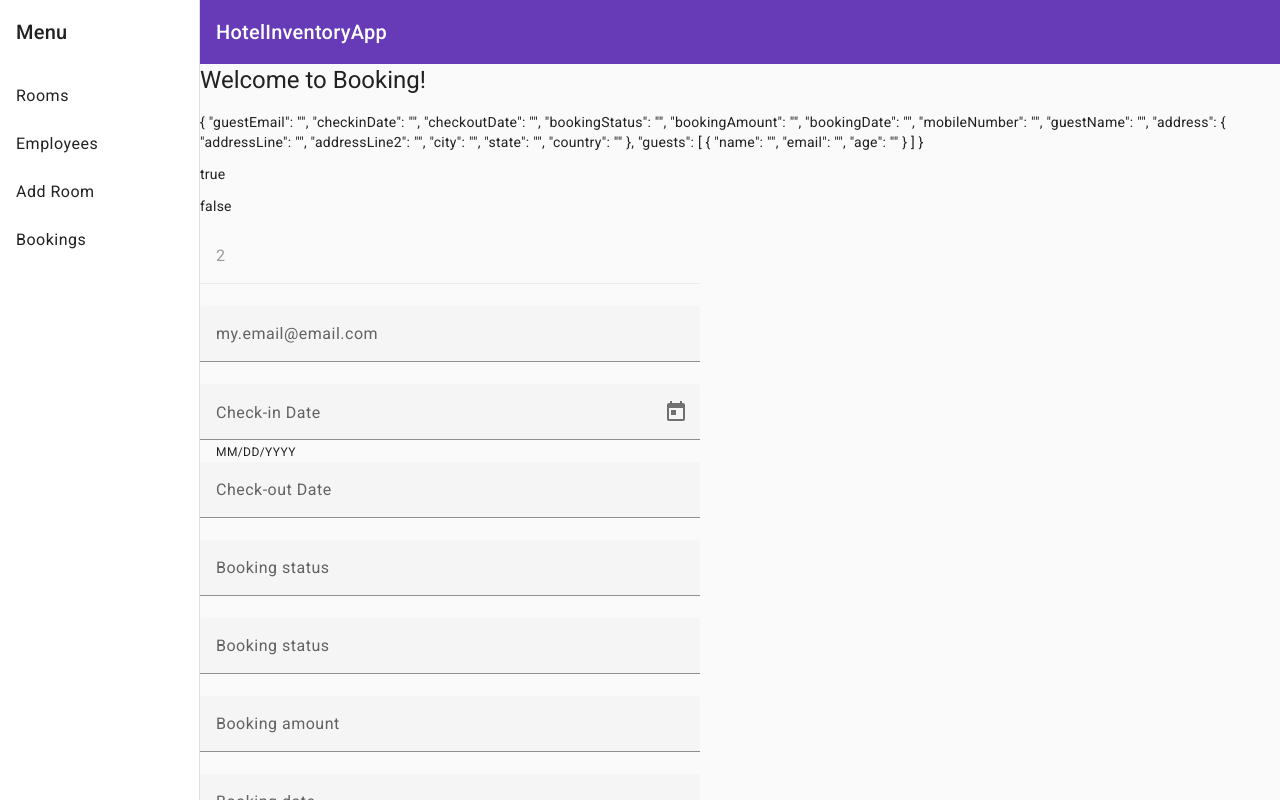
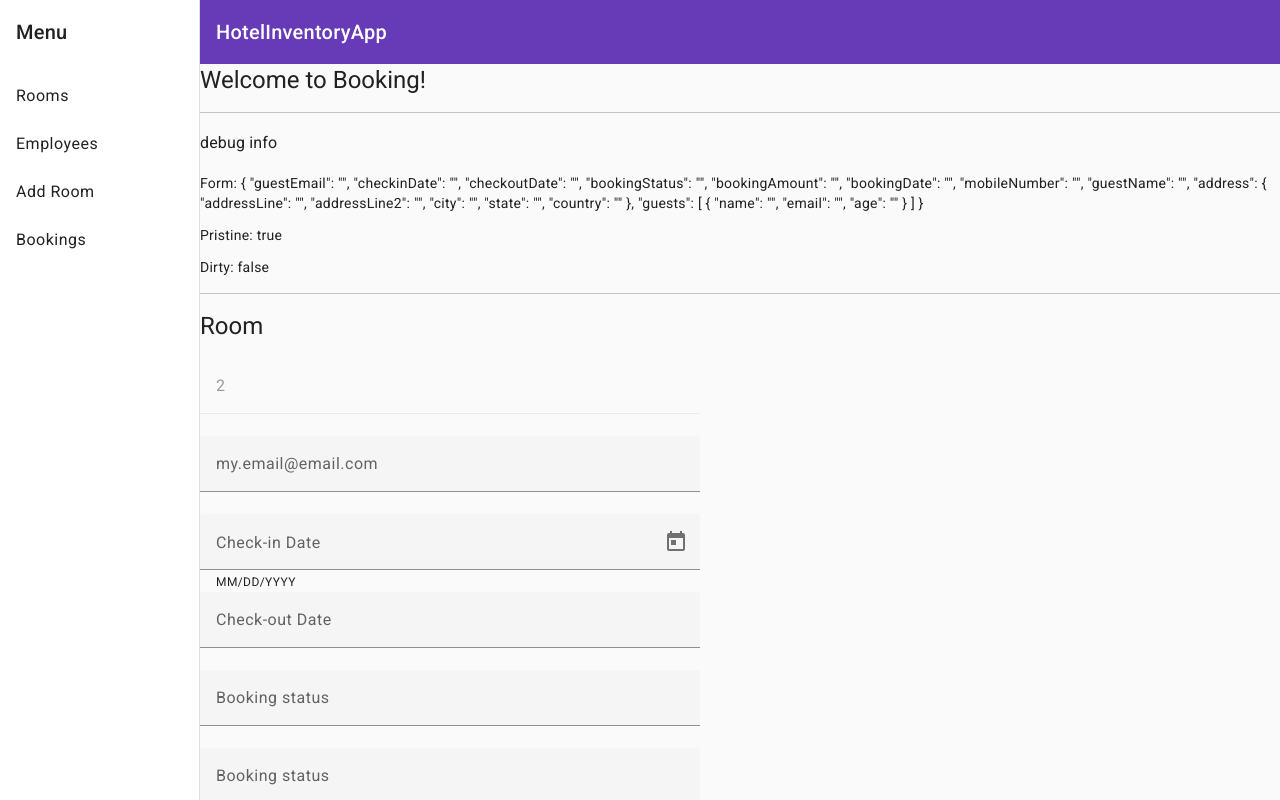
Before and after one commit to jerik609/HotelInventoryApp, an Angular app: page /booking in a window 1280 px wide. Built offline with nearby package versions, Linux system fonts and the light colour scheme.

Commit message:
finishing touches on dynamic forms

```diff
--- a/src/app/booking/booking.component.html
+++ b/src/app/booking/booking.component.html
@@ -1,4 +1,6 @@
 <h1>Welcome to Booking!</h1>
+
+<hr>
 
 <!-- <p>{{ bookingForm2.value | json }}</p>
 <p>{{ bookingForm2.pristine | json }}</p>
@@ -19,12 +21,15 @@
 <p>============ SEPARATOR =============</p>
 <br> -->
 
-<p>{{ bookingForm.value | json }}</p>
-<p>{{ bookingForm.pristine | json }}</p>
-<p>{{ bookingForm.dirty | json }}</p>
+<h3> debug info </h3>
+<p>Form: {{ bookingForm.value | json }}</p>
+<p>Pristine: {{ bookingForm.pristine | json }}</p>
+<p>Dirty: {{ bookingForm.dirty | json }}</p>
+
+<hr>
 
 <form class="example-form" [formGroup]="bookingForm" (ngSubmit)="addBooking()">
-
+    <h1>Room</h1>
     <mat-form-field class="example-full-width">
         <input
             type="text"
@@ -157,11 +162,20 @@
 
     <!-- guest array -->
     <!-- https://stackoverflow.com/questions/57271347/how-to-make-a-dynamic-form-in-angular-with-an-ngfor -->
+
+    <div formArrayName="guests">
+        <h1> Guests </h1>
         <div>
             <button mat-raised-button color="primary" type="button" (click)="addGuest()">Add Guest</button>
         </div>
-    <div formArrayName="guests">
         <div *ngFor="let guest of guests.controls; let i=index">
+            <mat-accordion class="example-headers-align" multi>
+                <mat-expansion-panel>
+
+                    <mat-expansion-panel-header>
+                        <mat-panel-title>Guest {{ i + 1 }} </mat-panel-title>
+                    </mat-expansion-panel-header>
+
                     <div [formGroupName]="i">
                         <mat-form-field>
                             <input
@@ -171,6 +185,7 @@
                                 placeholder="Guest Name"
                             >
                         </mat-form-field>
+
                         <mat-form-field>
                             <input
                                 type="email"
@@ -179,6 +194,7 @@
                                 placeholder="Provide and Email"
                             >
                         </mat-form-field>
+
                         <mat-form-field>
                             <input
                                 type="number"
@@ -188,8 +204,11 @@
                             >
                         </mat-form-field>
                     </div>
+
+                </mat-expansion-panel>
+            </mat-accordion>
         </div>
     </div>
-
+    <h1> Submit </h1>
     <button mat-raised-button color="primary" type="submit">Book Room</button>
 </form>
```
Lines whose indentation alone changed are shown as unchanged.
